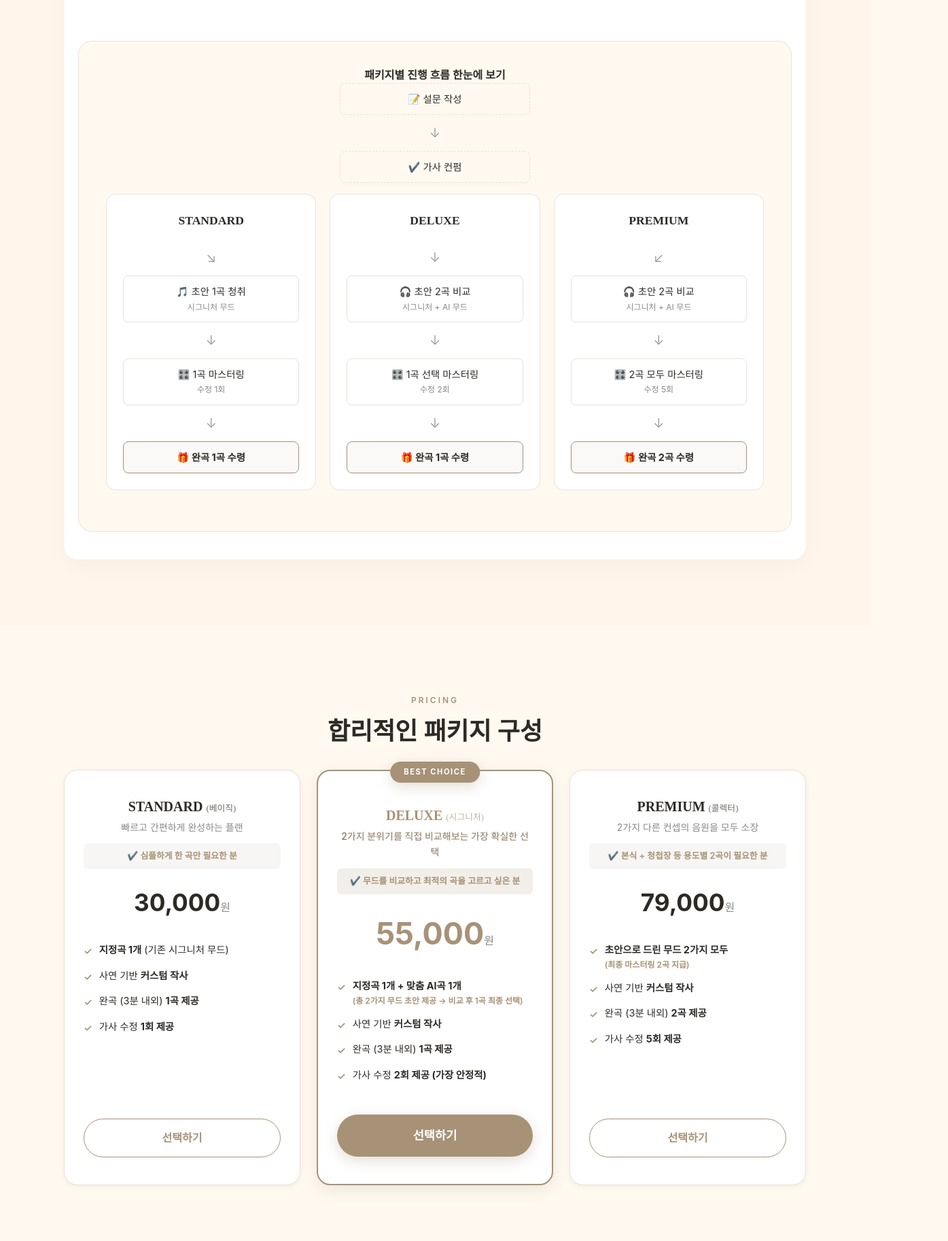
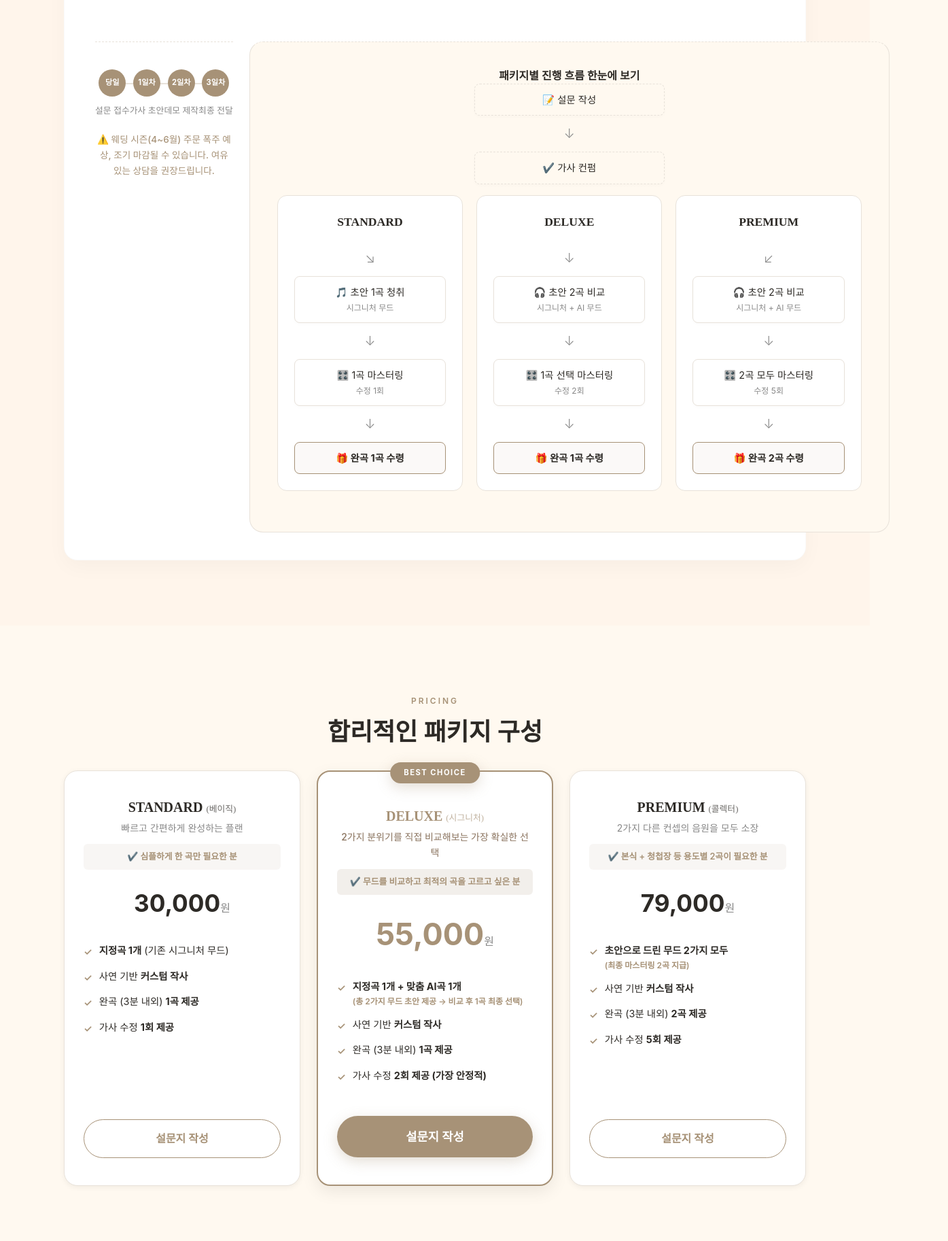
Before and after one commit to uzzano-info/ai-wedding-song2, a website built with Vite: page index.html in a window 1280 px wide. Shown: the part 5555-7380 px from the top of the page at 68% size, 1395 px wide, since content can reach past the window. Built offline with nearby package versions, Linux system fonts and the light colour scheme; a web font is replaced by a local one.

Commit message:
UI: Fully unified process infographic and renamed pricing buttons

```diff
--- a/index.html
+++ b/index.html
@@ -297,10 +297,9 @@
             </div>
             <p class="timeline-notice">⚠️ 웨딩 시즌(4~6월) 주문 폭주 예상, 조기 마감될 수 있습니다. 여유 있는 상담을 권장드립니다.</p>
           </div>
-        </div>
 
-        <div class="process-compare reveal reveal-delay-4">
           <!-- Visual Flowchart -->
+          <div class="process-compare">
             <div class="flowchart-container">
               <h4 class="text-center font-serif mb-6">패키지별 진행 흐름 한눈에 보기</h4>
               <div class="flow-chart">
@@ -349,7 +348,7 @@
                 </div>
               </div>
             </div>
-
+          </div>
         </div>
       </div>
     </section>
@@ -374,7 +373,7 @@
               <li><span class="check">✓</span> <span>완곡 (3분 내외) <b>1곡 제공</b></span></li>
               <li><span class="check">✓</span> <span>가사 수정 <b>1회 제공</b></span></li>
             </ul>
-            <a href="https://forms.gle/4ywGCyMhdY3MDMxcA" target="_blank" rel="noopener noreferrer" class="btn btn-outline">선택하기</a>
+            <a href="https://forms.gle/4ywGCyMhdY3MDMxcA" target="_blank" rel="noopener noreferrer" class="btn btn-outline">설문지 작성</a>
           </article>
 
           <!-- Deluxe (BEST) -->
@@ -396,7 +395,7 @@
               <li><span class="check">✓</span> <span>완곡 (3분 내외) <b>1곡 제공</b></span></li>
               <li><span class="check">✓</span> <span>가사 수정 <b>2회 제공 (가장 안정적)</b></span></li>
             </ul>
-            <a href="https://forms.gle/4ywGCyMhdY3MDMxcA" target="_blank" rel="noopener noreferrer" class="btn btn-primary">선택하기</a>
+            <a href="https://forms.gle/4ywGCyMhdY3MDMxcA" target="_blank" rel="noopener noreferrer" class="btn btn-primary">설문지 작성</a>
           </article>
 
           <!-- Premium -->
@@ -417,7 +416,7 @@
               <li><span class="check">✓</span> <span>완곡 (3분 내외) <b>2곡 제공</b></span></li>
               <li><span class="check">✓</span> <span>가사 수정 <b>5회 제공</b></span></li>
             </ul>
-            <a href="https://forms.gle/4ywGCyMhdY3MDMxcA" target="_blank" rel="noopener noreferrer" class="btn btn-outline">선택하기</a>
+            <a href="https://forms.gle/4ywGCyMhdY3MDMxcA" target="_blank" rel="noopener noreferrer" class="btn btn-outline">설문지 작성</a>
           </article>
 
         </div>
--- a/src/style.css
+++ b/src/style.css
@@ -810,6 +810,12 @@ img {
   text-align: center;
 }
 
+.process-infographic .process-compare {
+  margin-top: 40px;
+  padding-top: 40px;
+  border-top: 1px dashed var(--color-border);
+}
+
 .timeline-bar {
   display: flex;
   justify-content: center;
```
Lines whose indentation alone changed are shown as unchanged.
